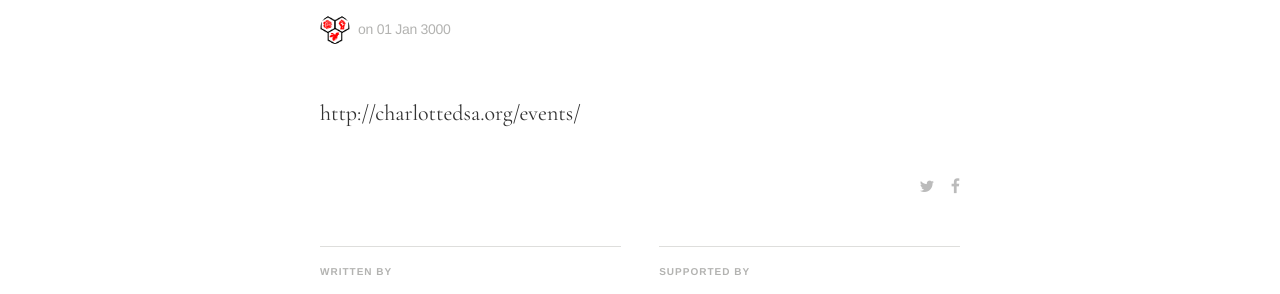
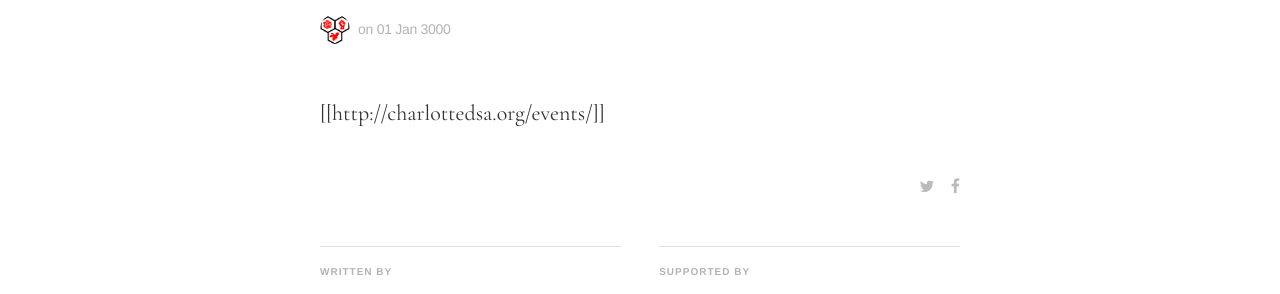
Before and after one commit to cltdsa/NCPiedmontDSA.github.io, a Jekyll site: the page built from _posts/3000-01-01-check-events.md, in a window 1280 px wide. Shown: the part 212-506 px from the top of the page. Built offline with Jekyll 4.4.1, drawn with Linux system fonts in a browser that asks for light colours; nearby versions of some CDN libraries; some web fonts are replaced.

```diff
--- a/_posts/3000-01-01-check-events.md
+++ b/_posts/3000-01-01-check-events.md
@@ -4,4 +4,4 @@ title:  "Check the Calendar for Updated Events"
 date:   3000-01-01 00:00
 ---
 
-http://charlottedsa.org/events/
+[[http://charlottedsa.org/events/]]
```
